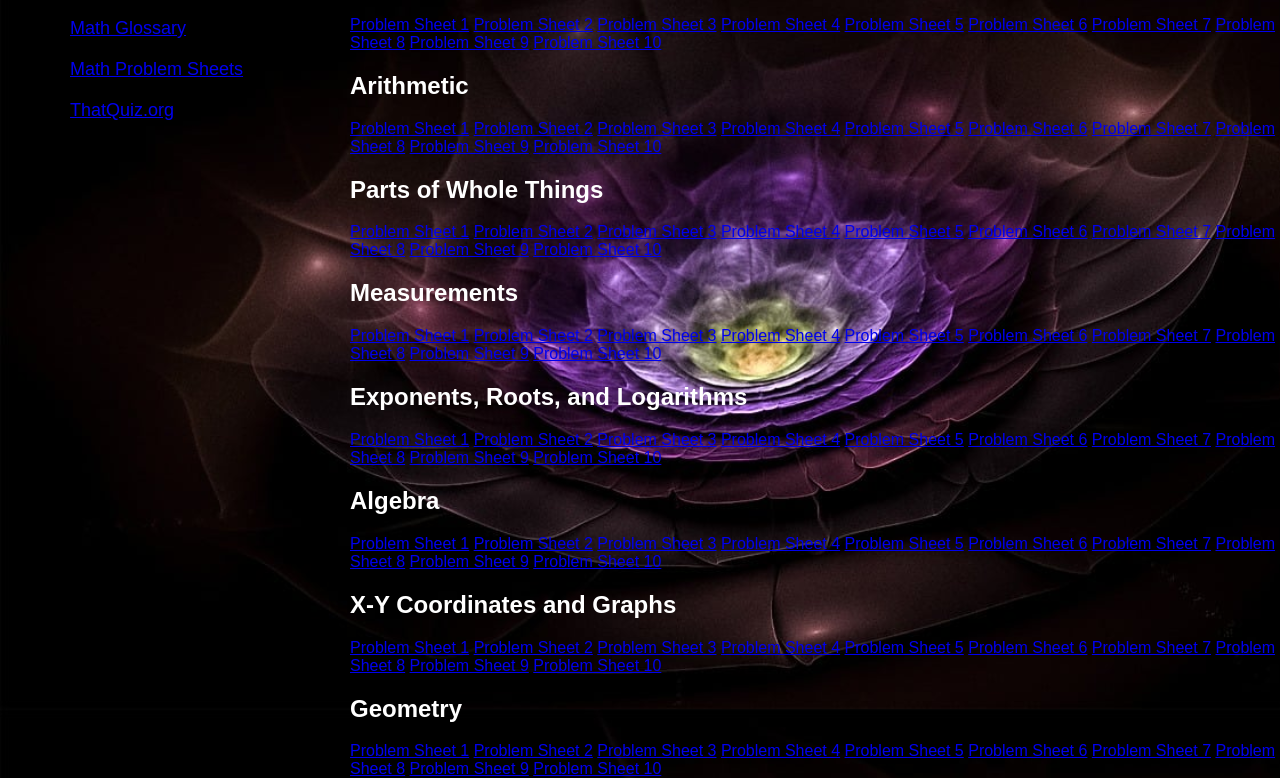
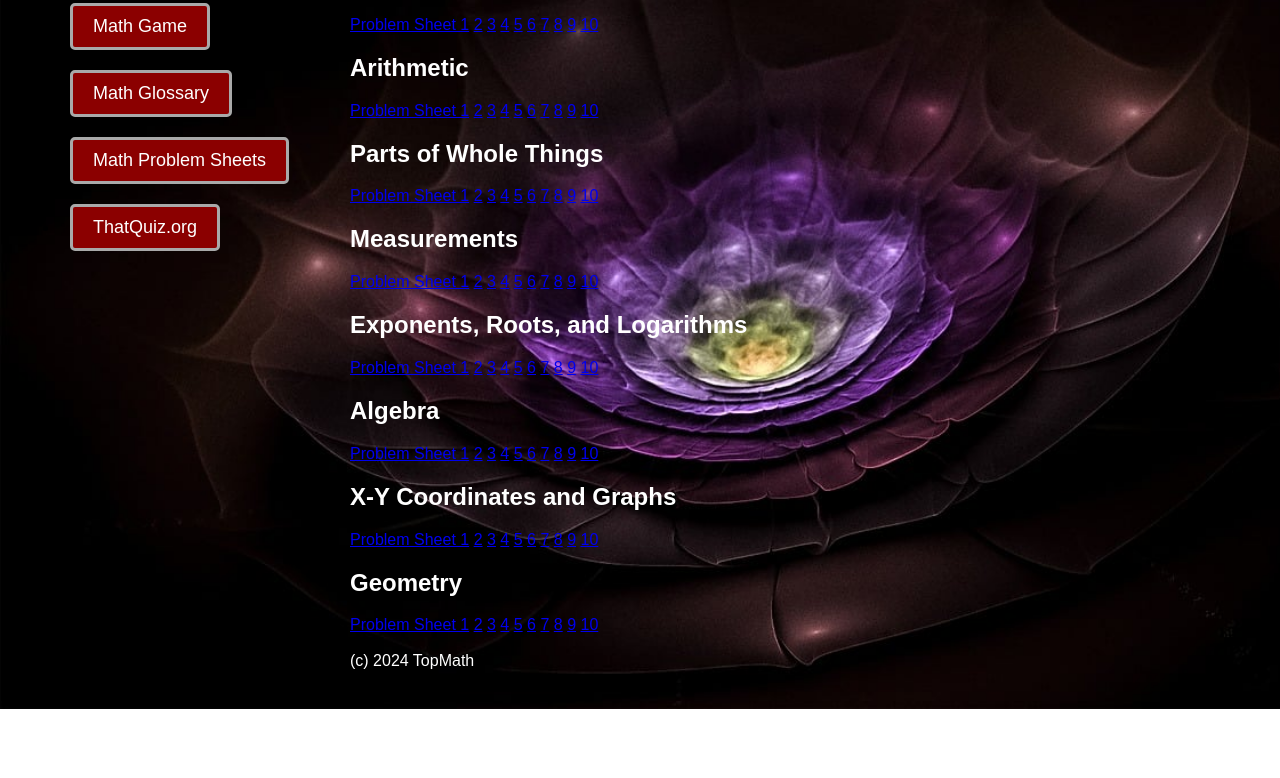
Before and after one commit to shawnmcpeek/topmath, a plain HTML site: page topmath.info_sheets.htm in a window 1280 px wide. Shown: the part 112-890 px from the top of the page. After the commit the page ends 821 px from the top, so only its background shows below. Drawn offline with Linux system fonts and the light colour scheme.

Commit message:
Update topmath.info_sheets.htm

```diff
--- a/topmath.info_sheets.htm
+++ b/topmath.info_sheets.htm
@@ -11,22 +11,32 @@
       <nav>
         <ul class="nav-list">
           <li class="active">
-            <a href="index.html" aria-current="page">Home</a>
+            <a href="index.html" class="button" aria-current="page">Home</a>
           </li>
           <li>
-            <a href="static\gamekit.pdf">Math Game</a>
+            <a href="static/gamekit.pdf" class="button" target="main_content"
+              >Math Game</a
+            >
           </li>
           <li>
-            <a href="static\MathGlossary.pdf">Math Glossary</a>
+            <a
+              href="static/MathGlossary.pdf"
+              class="button"
+              target="main_content"
+              >Math Glossary</a
+            >
           </li>
           <li>
-            <a href="topmath.info_sheets.htm">Math Problem Sheets</a>
+            <a href="topmath.info_sheets.htm" class="button"
+              >Math Problem Sheets</a
+            >
           </li>
           <li>
-            <a href="http://www.thatquiz.org">ThatQuiz.org</a>
+            <a href="http://www.thatquiz.org" class="button">ThatQuiz.org</a>
           </li>
         </ul>
       </nav>
+
       <h1>TopMath.Info's Practice Sheets with Answers</h1>
     </div>
 
@@ -35,33 +45,15 @@
       <a href="https://www.topmath.info/Problems%20Numbers%2001.pdf"
         >Problem Sheet 1</a
       >
-      <a href="https://www.topmath.info/Problems%20Numbers%2002.pdf"
-        >Problem Sheet 2</a
-      >
-      <a href="https://www.topmath.info/Problems%20Numbers%2003.pdf"
-        >Problem Sheet 3</a
-      >
-      <a href="https://www.topmath.info/Problems%20Numbers%2004.pdf"
-        >Problem Sheet 4</a
-      >
-      <a href="https://www.topmath.info/Problems%20Numbers%2005.pdf"
-        >Problem Sheet 5</a
-      >
-      <a href="https://www.topmath.info/Problems%20Numbers%2006.pdf"
-        >Problem Sheet 6</a
-      >
-      <a href="https://www.topmath.info/Problems%20Numbers%2007.pdf"
-        >Problem Sheet 7</a
-      >
-      <a href="https://www.topmath.info/Problems%20Numbers%2008.pdf"
-        >Problem Sheet 8</a
-      >
-      <a href="https://www.topmath.info/Problems%20Numbers%2009.pdf"
-        >Problem Sheet 9</a
-      >
-      <a href="https://www.topmath.info/Problems%20Numbers%2010.pdf"
-        >Problem Sheet 10</a
-      >
+      <a href="https://www.topmath.info/Problems%20Numbers%2002.pdf"> 2</a>
+      <a href="https://www.topmath.info/Problems%20Numbers%2003.pdf"> 3</a>
+      <a href="https://www.topmath.info/Problems%20Numbers%2004.pdf"> 4</a>
+      <a href="https://www.topmath.info/Problems%20Numbers%2005.pdf"> 5</a>
+      <a href="https://www.topmath.info/Problems%20Numbers%2006.pdf"> 6</a>
+      <a href="https://www.topmath.info/Problems%20Numbers%2007.pdf"> 7</a>
+      <a href="https://www.topmath.info/Problems%20Numbers%2008.pdf"> 8</a>
+      <a href="https://www.topmath.info/Problems%20Numbers%2009.pdf"> 9</a>
+      <a href="https://www.topmath.info/Problems%20Numbers%2010.pdf"> 10</a>
     </div>
 
     <div class="section" id="arithmetic">
@@ -69,33 +61,15 @@
       <a href="https://www.topmath.info/Problems%20Arithmetic%2001.pdf"
         >Problem Sheet 1</a
       >
-      <a href="https://www.topmath.info/Problems%20Arithmetic%2002.pdf"
-        >Problem Sheet 2</a
-      >
-      <a href="https://www.topmath.info/Problems%20Arithmetic%2003.pdf"
-        >Problem Sheet 3</a
-      >
-      <a href="https://www.topmath.info/Problems%20Arithmetic%2004.pdf"
-        >Problem Sheet 4</a
-      >
-      <a href="https://www.topmath.info/Problems%20Arithmetic%2005.pdf"
-        >Problem Sheet 5</a
-      >
-      <a href="https://www.topmath.info/Problems%20Arithmetic%2006.pdf"
-        >Problem Sheet 6</a
-      >
-      <a href="https://www.topmath.info/Problems%20Arithmetic%2007.pdf"
-        >Problem Sheet 7</a
-      >
-      <a href="https://www.topmath.info/Problems%20Arithmetic%2008.pdf"
-        >Problem Sheet 8</a
-      >
-      <a href="https://www.topmath.info/Problems%20Arithmetic%2009.pdf"
-        >Problem Sheet 9</a
-      >
-      <a href="https://www.topmath.info/Problems%20Arithmetic%2010.pdf"
-        >Problem Sheet 10</a
-      >
+      <a href="https://www.topmath.info/Problems%20Arithmetic%2002.pdf"> 2</a>
+      <a href="https://www.topmath.info/Problems%20Arithmetic%2003.pdf"> 3</a>
+      <a href="https://www.topmath.info/Problems%20Arithmetic%2004.pdf"> 4</a>
+      <a href="https://www.topmath.info/Problems%20Arithmetic%2005.pdf"> 5</a>
+      <a href="https://www.topmath.info/Problems%20Arithmetic%2006.pdf"> 6</a>
+      <a href="https://www.topmath.info/Problems%20Arithmetic%2007.pdf"> 7</a>
+      <a href="https://www.topmath.info/Problems%20Arithmetic%2008.pdf"> 8</a>
+      <a href="https://www.topmath.info/Problems%20Arithmetic%2009.pdf"> 9</a>
+      <a href="https://www.topmath.info/Problems%20Arithmetic%2010.pdf"> 10</a>
     </div>
 
     <div class="section" id="partsofwholethings">
@@ -103,32 +77,50 @@
       <a href="https://www.topmath.info/Problems%20Parts%20of%20Wholes%2001.pdf"
         >Problem Sheet 1</a
       >
-      <a href="https://www.topmath.info/Problems%20Parts%20of%20Wholes%2002.pdf"
-        >Problem Sheet 2</a
+      <a
+        href="https://www.topmath.info/Problems%20Parts%20of%20Wholes%2002.pdf"
       >
-      <a href="https://www.topmath.info/Problems%20Parts%20of%20Wholes%2003.pdf"
-        >Problem Sheet 3</a
+        2</a
       >
-      <a href="https://www.topmath.info/Problems%20Parts%20of%20Wholes%2004.pdf"
-        >Problem Sheet 4</a
+      <a
+        href="https://www.topmath.info/Problems%20Parts%20of%20Wholes%2003.pdf"
       >
-      <a href="https://www.topmath.info/Problems%20Parts%20of%20Wholes%2005.pdf"
-        >Problem Sheet 5</a
+        3</a
       >
-      <a href="https://www.topmath.info/Problems%20Parts%20of%20Wholes%2006.pdf"
-        >Problem Sheet 6</a
+      <a
+        href="https://www.topmath.info/Problems%20Parts%20of%20Wholes%2004.pdf"
       >
-      <a href="https://www.topmath.info/Problems%20Parts%20of%20Wholes%2007.pdf"
-        >Problem Sheet 7</a
+        4</a
       >
-      <a href="https://www.topmath.info/Problems%20Parts%20of%20Wholes%2008.pdf"
-        >Problem Sheet 8</a
+      <a
+        href="https://www.topmath.info/Problems%20Parts%20of%20Wholes%2005.pdf"
       >
-      <a href="https://www.topmath.info/Problems%20Parts%20of%20Wholes%2009.pdf"
-        >Problem Sheet 9</a
+        5</a
       >
-      <a href="https://www.topmath.info/Problems%20Parts%20of%20Wholes%2010.pdf"
-        >Problem Sheet 10</a
+      <a
+        href="https://www.topmath.info/Problems%20Parts%20of%20Wholes%2006.pdf"
+      >
+        6</a
+      >
+      <a
+        href="https://www.topmath.info/Problems%20Parts%20of%20Wholes%2007.pdf"
+      >
+        7</a
+      >
+      <a
+        href="https://www.topmath.info/Problems%20Parts%20of%20Wholes%2008.pdf"
+      >
+        8</a
+      >
+      <a
+        href="https://www.topmath.info/Problems%20Parts%20of%20Wholes%2009.pdf"
+      >
+        9</a
+      >
+      <a
+        href="https://www.topmath.info/Problems%20Parts%20of%20Wholes%2010.pdf"
+      >
+        10</a
       >
     </div>
     <div class="section" id="measurements">
@@ -137,32 +129,32 @@
         <a href="https://www.topmath.info/Problems%20Measurement%2001.pdf"
           >Problem Sheet 1</a
         >
-        <a href="https://www.topmath.info/Problems%20Measurement%2002.pdf"
-          >Problem Sheet 2</a
+        <a href="https://www.topmath.info/Problems%20Measurement%2002.pdf">
+          2</a
         >
-        <a href="https://www.topmath.info/Problems%20Measurement%2003.pdf"
-          >Problem Sheet 3</a
+        <a href="https://www.topmath.info/Problems%20Measurement%2003.pdf">
+          3</a
         >
-        <a href="https://www.topmath.info/Problems%20Measurement%2004.pdf"
-          >Problem Sheet 4</a
+        <a href="https://www.topmath.info/Problems%20Measurement%2004.pdf">
+          4</a
         >
-        <a href="https://www.topmath.info/Problems%20Measurement%2005.pdf"
-          >Problem Sheet 5</a
+        <a href="https://www.topmath.info/Problems%20Measurement%2005.pdf">
+          5</a
         >
-        <a href="https://www.topmath.info/Problems%20Measurement%2006.pdf"
-          >Problem Sheet 6</a
+        <a href="https://www.topmath.info/Problems%20Measurement%2006.pdf">
+          6</a
         >
-        <a href="https://www.topmath.info/Problems%20Measurement%2007.pdf"
-          >Problem Sheet 7</a
+        <a href="https://www.topmath.info/Problems%20Measurement%2007.pdf">
+          7</a
         >
-        <a href="https://www.topmath.info/Problems%20Measurement%2008.pdf"
-          >Problem Sheet 8</a
+        <a href="https://www.topmath.info/Problems%20Measurement%2008.pdf">
+          8</a
         >
-        <a href="https://www.topmath.info/Problems%20Measurement%2009.pdf"
-          >Problem Sheet 9</a
+        <a href="https://www.topmath.info/Problems%20Measurement%2009.pdf">
+          9</a
         >
-        <a href="https://www.topmath.info/Problems%20Measurement%2010.pdf"
-          >Problem Sheet 10</a
+        <a href="https://www.topmath.info/Problems%20Measurement%2010.pdf">
+          10</a
         >
       </div>
     </div>
@@ -173,32 +165,32 @@
         <a href="https://www.topmath.info/Problems%20Exp%20Root%20Log%2001.pdf"
           >Problem Sheet 1</a
         >
-        <a href="https://www.topmath.info/Problems%20Exp%20Root%20Log%2002.pdf"
-          >Problem Sheet 2</a
+        <a href="https://www.topmath.info/Problems%20Exp%20Root%20Log%2002.pdf">
+          2</a
         >
-        <a href="https://www.topmath.info/Problems%20Exp%20Root%20Log%2003.pdf"
-          >Problem Sheet 3</a
+        <a href="https://www.topmath.info/Problems%20Exp%20Root%20Log%2003.pdf">
+          3</a
         >
-        <a href="https://www.topmath.info/Problems%20Exp%20Root%20Log%2004.pdf"
-          >Problem Sheet 4</a
+        <a href="https://www.topmath.info/Problems%20Exp%20Root%20Log%2004.pdf">
+          4</a
         >
-        <a href="https://www.topmath.info/Problems%20Exp%20Root%20Log%2005.pdf"
-          >Problem Sheet 5</a
+        <a href="https://www.topmath.info/Problems%20Exp%20Root%20Log%2005.pdf">
+          5</a
         >
-        <a href="https://www.topmath.info/Problems%20Exp%20Root%20Log%2006.pdf"
-          >Problem Sheet 6</a
+        <a href="https://www.topmath.info/Problems%20Exp%20Root%20Log%2006.pdf">
+          6</a
         >
-        <a href="https://www.topmath.info/Problems%20Exp%20Root%20Log%2007.pdf"
-          >Problem Sheet 7</a
+        <a href="https://www.topmath.info/Problems%20Exp%20Root%20Log%2007.pdf">
+          7</a
         >
-        <a href="https://www.topmath.info/Problems%20Exp%20Root%20Log%2008.pdf"
-          >Problem Sheet 8</a
+        <a href="https://www.topmath.info/Problems%20Exp%20Root%20Log%2008.pdf">
+          8</a
         >
-        <a href="https://www.topmath.info/Problems%20Exp%20Root%20Log%2009.pdf"
-          >Problem Sheet 9</a
+        <a href="https://www.topmath.info/Problems%20Exp%20Root%20Log%2009.pdf">
+          9</a
         >
-        <a href="https://www.topmath.info/Problems%20Exp%20Root%20Log%2010.pdf"
-          >Problem Sheet 10</a
+        <a href="https://www.topmath.info/Problems%20Exp%20Root%20Log%2010.pdf">
+          10</a
         >
       </div>
     </div>
@@ -209,33 +201,15 @@
         <a href="https://www.topmath.info/Problems%20Algebra%2001.pdf"
           >Problem Sheet 1</a
         >
-        <a href="https://www.topmath.info/Problems%20Algebra%2002.pdf"
-          >Problem Sheet 2</a
-        >
-        <a href="https://www.topmath.info/Problems%20Algebra%2003.pdf"
-          >Problem Sheet 3</a
-        >
-        <a href="https://www.topmath.info/Problems%20Algebra%2004.pdf"
-          >Problem Sheet 4</a
-        >
-        <a href="https://www.topmath.info/Problems%20Algebra%2005.pdf"
-          >Problem Sheet 5</a
-        >
-        <a href="https://www.topmath.info/Problems%20Algebra%2006.pdf"
-          >Problem Sheet 6</a
-        >
-        <a href="https://www.topmath.info/Problems%20Algebra%2007.pdf"
-          >Problem Sheet 7</a
-        >
-        <a href="https://www.topmath.info/Problems%20Algebra%2008.pdf"
-          >Problem Sheet 8</a
-        >
-        <a href="https://www.topmath.info/Problems%20Algebra%2009.pdf"
-          >Problem Sheet 9</a
-        >
-        <a href="https://www.topmath.info/Problems%20Algebra%2010.pdf"
-          >Problem Sheet 10</a
-        >
+        <a href="https://www.topmath.info/Problems%20Algebra%2002.pdf"> 2</a>
+        <a href="https://www.topmath.info/Problems%20Algebra%2003.pdf"> 3</a>
+        <a href="https://www.topmath.info/Problems%20Algebra%2004.pdf"> 4</a>
+        <a href="https://www.topmath.info/Problems%20Algebra%2005.pdf"> 5</a>
+        <a href="https://www.topmath.info/Problems%20Algebra%2006.pdf"> 6</a>
+        <a href="https://www.topmath.info/Problems%20Algebra%2007.pdf"> 7</a>
+        <a href="https://www.topmath.info/Problems%20Algebra%2008.pdf"> 8</a>
+        <a href="https://www.topmath.info/Problems%20Algebra%2009.pdf"> 9</a>
+        <a href="https://www.topmath.info/Problems%20Algebra%2010.pdf"> 10</a>
       </div>
     </div>
 
@@ -248,39 +222,48 @@
         >
         <a
           href="https://www.topmath.info/Problems%20XY%20Coords%20and%20Graphs%2002.pdf"
-          >Problem Sheet 2</a
+        >
+          2</a
         >
         <a
           href="https://www.topmath.info/Problems%20XY%20Coords%20and%20Graphs%2003.pdf"
-          >Problem Sheet 3</a
+        >
+          3</a
         >
         <a
           href="https://www.topmath.info/Problems%20XY%20Coords%20and%20Graphs%2004.pdf"
-          >Problem Sheet 4</a
+        >
+          4</a
         >
         <a
           href="https://www.topmath.info/Problems%20XY%20Coords%20and%20Graphs%2005.pdf"
-          >Problem Sheet 5</a
+        >
+          5</a
         >
         <a
           href="https://www.topmath.info/Problems%20XY%20Coords%20and%20Graphs%2006.pdf"
-          >Problem Sheet 6</a
+        >
+          6</a
         >
         <a
           href="https://www.topmath.info/Problems%20XY%20Coords%20and%20Graphs%2007.pdf"
-          >Problem Sheet 7</a
+        >
+          7</a
         >
         <a
           href="https://www.topmath.info/Problems%20XY%20Coords%20and%20Graphs%2008.pdf"
-          >Problem Sheet 8</a
+        >
+          8</a
         >
         <a
           href="https://www.topmath.info/Problems%20XY%20Coords%20and%20Graphs%2009.pdf"
-          >Problem Sheet 9</a
+        >
+          9</a
         >
         <a
           href="https://www.topmath.info/Problems%20XY%20Coords%20and%20Graphs%2010.pdf"
-          >Problem Sheet 10</a
+        >
+          10</a
         >
       </div>
     </div>
@@ -291,34 +274,18 @@
         <a href="https://www.topmath.info/Problems%20Geometry%2001.pdf"
           >Problem Sheet 1</a
         >
-        <a href="https://www.topmath.info/Problems%20Geometry%2002.pdf"
-          >Problem Sheet 2</a
-        >
-        <a href="https://www.topmath.info/Problems%20Geometry%2003.pdf"
-          >Problem Sheet 3</a
-        >
-        <a href="https://www.topmath.info/Problems%20Geometry%2004.pdf"
-          >Problem Sheet 4</a
-        >
-        <a href="https://www.topmath.info/Problems%20Geometry%2005.pdf"
-          >Problem Sheet 5</a
-        >
-        <a href="https://www.topmath.info/Problems%20Geometry%2006.pdf"
-          >Problem Sheet 6</a
-        >
-        <a href="https://www.topmath.info/Problems%20Geometry%2007.pdf"
-          >Problem Sheet 7</a
-        >
-        <a href="https://www.topmath.info/Problems%20Geometry%2008.pdf"
-          >Problem Sheet 8</a
-        >
-        <a href="https://www.topmath.info/Problems%20Geometry%2009.pdf"
-          >Problem Sheet 9</a
-        >
-        <a href="https://www.topmath.info/Problems%20Geometry%2010.pdf"
-          >Problem Sheet 10</a
-        >
+        <a href="https://www.topmath.info/Problems%20Geometry%2002.pdf"> 2</a>
+        <a href="https://www.topmath.info/Problems%20Geometry%2003.pdf"> 3</a>
+        <a href="https://www.topmath.info/Problems%20Geometry%2004.pdf"> 4</a>
+        <a href="https://www.topmath.info/Problems%20Geometry%2005.pdf"> 5</a>
+        <a href="https://www.topmath.info/Problems%20Geometry%2006.pdf"> 6</a>
+        <a href="https://www.topmath.info/Problems%20Geometry%2007.pdf"> 7</a>
+        <a href="https://www.topmath.info/Problems%20Geometry%2008.pdf"> 8</a>
+        <a href="https://www.topmath.info/Problems%20Geometry%2009.pdf"> 9</a>
+        <a href="https://www.topmath.info/Problems%20Geometry%2010.pdf"> 10</a>
       </div>
     </div>
+    <br />
+    <footer id="footer">(c) 2024 TopMath</footer>
   </body>
 </html>
```
